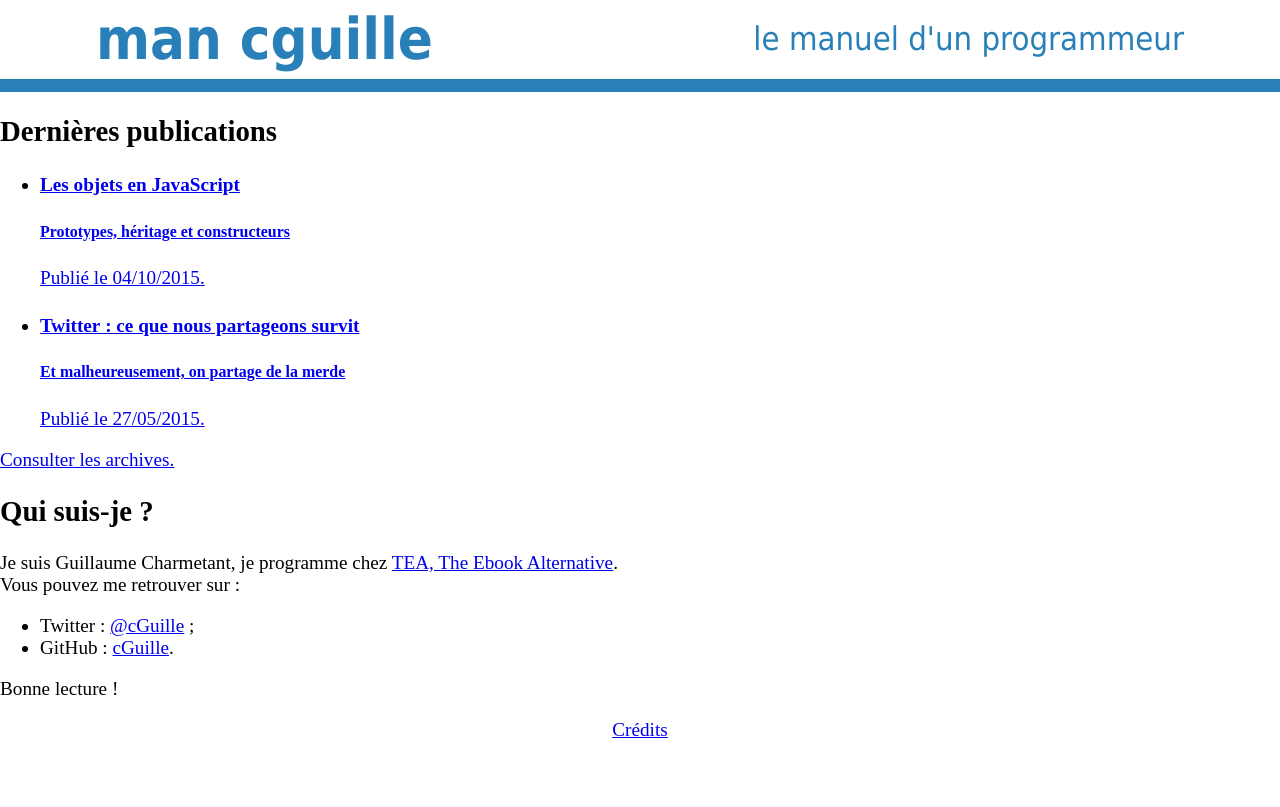
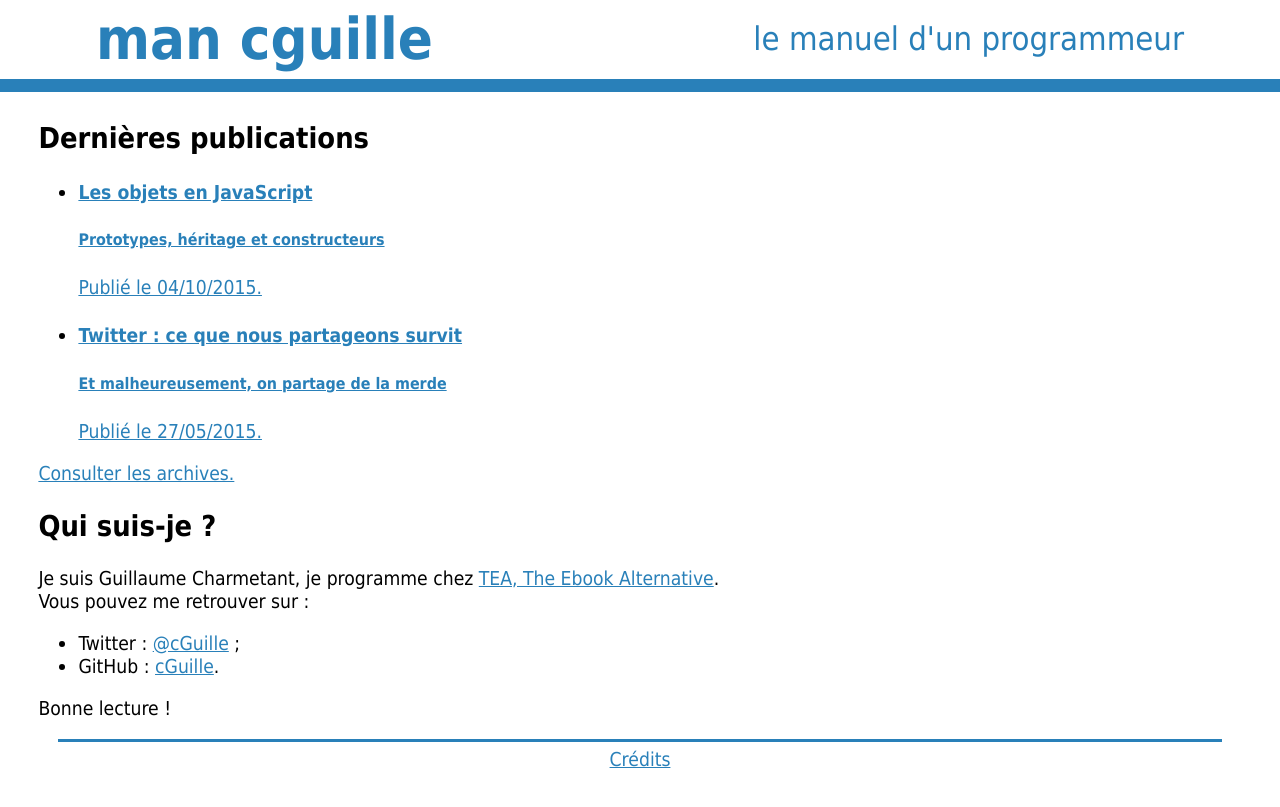
Before and after one commit to cGuille/cGuille.github.io, a Jekyll site: the page built from index.html, in a window 1280 px wide. Shown: the top 807 px of the page. Built offline with Jekyll 4.4.1, drawn with Linux system fonts in a browser that asks for light colours.

Commit message:
Main components basic style

```diff
--- a/_layouts/page.html
+++ b/_layouts/page.html
@@ -2,9 +2,9 @@
 layout: default
 ---
 
-{% if page.title %}
-<h1>{{ page.title }}</h1>
-{% endif %}
-<section class="page-content">
-{{ content }}
+<section id="page-content">
+  {% if page.title %}
+  <h1>{{ page.title }}</h1>
+  {% endif %}
+  {{ content }}
 </section>
--- a/_layouts/post.html
+++ b/_layouts/post.html
@@ -2,7 +2,7 @@
 layout: default
 ---
 
-<article class="post">
+<article id="post">
   <header>
     <h1>{{ page.title }}</h1>
     {% if page.subtitle %}
@@ -13,6 +13,6 @@ layout: default
   <div class="post-content">
 {{ content }}
   </div>
+  <aside><a href="/" class="return-link">← Retour</a></aside>
+  <footer>Vous avez vraiment tout lu ? Bravo ! <a href="#">↑ Vous pouvez remonter maintenant ↑</a>.</footer>
 </article>
-<aside><a href="/" class="return-link">← Retour</a></aside>
-<footer>Vous avez vraiment tout lu ? Bravo ! <a href="#">↑ Vous pouvez remonter maintenant ↑</a>.</footer>
--- a/assets/stylesheets/stylesheet.css
+++ b/assets/stylesheets/stylesheet.css
@@ -6,8 +6,15 @@ html {
 
 body {
   margin: 0;
-  padding: 0;
   font-size: 1.2em;
+  font-family: Tahoma, Geneva, Kalimati, sans-serif;
+}
+
+a {
+  color: #2980b9;
+}
+a:hover {
+  color: #3a9bdc;
 }
 
 #main-header a {
@@ -29,6 +36,10 @@ body {
   font-size: 1.7em;
 }
 
+#page-content, #post {
+  padding: 0.3em 2em;
+}
+
 h1, h2, h3, h4, h5, h6 {
 }
 
@@ -37,5 +48,8 @@ pre[class*='language-'] > code[data-language] {
 }
 
 footer {
+  margin: 0 1em;
+  padding-top: 0.3em;
+  border-top: 0.2em solid #2980b9;
   text-align: center;
 }
```
